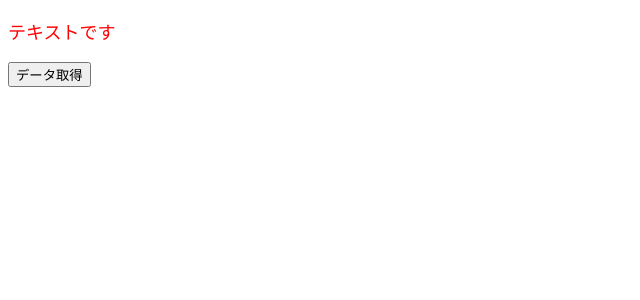
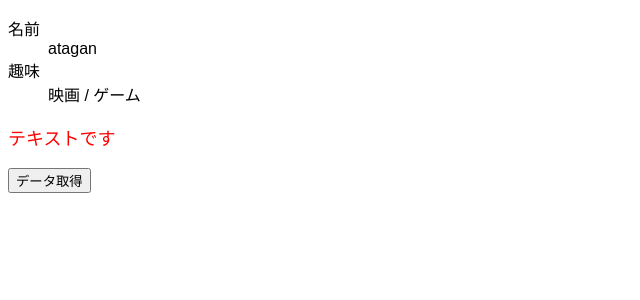
Before and after one commit to atagan-deb/lesson-react-typescript-concretely, a React (Create React App) app: page / in a window 1280 px wide. Shown: the top 300 px of the page, without its empty margins (0-640 px from the left). Built offline with nearby package versions, Linux system fonts and the light colour scheme.

Commit message:
オプショナルチェイニング これはTypeScriptというより、javaScriptなのでは？

```diff
--- a/src/App.tsx
+++ b/src/App.tsx
@@ -3,7 +3,14 @@
 import "./styles.css";
 import { Todo } from "./Todo";
 import { Text } from "./Text";
+import { UserProfile } from "./UserProfile";
 import { TodoType } from "./types/todo";
+import { User } from "./types/user";
+
+const user: User = {
+  name: "atagan",
+  hobbies: ["映画", "ゲーム"]
+};
 
 export default function App() {
   const [todos, setTodos] = useState<Array<TodoType>>([]);
@@ -17,6 +24,7 @@
   };
   return (
     <div className="App">
+      <UserProfile user={user} />
       <Text color="red" fontSize="18px" />
       <button onClick={onClickFetchData}>データ取得</button>
       {todos.map((todo) => (
--- /dev/null
+++ b/src/UserProfile.tsx
@@ -0,0 +1,19 @@
+import { VFC } from "react";
+import { User } from "./types/user";
+
+type Props = {
+  user: User;
+};
+
+export const UserProfile: VFC<Props> = (props) => {
+  const { user } = props;
+  // オプショナルチェイニング：引数が渡されない場合でもundefinedでエラー回避
+  return (
+    <dl>
+      <dt>名前</dt>
+      <dd>{user.name}</dd>
+      <dt>趣味</dt>
+      <dd>{user.hobbies?.join(" / ")}</dd>
+    </dl>
+  );
+};
--- /dev/null
+++ b/src/types/user.ts
@@ -0,0 +1,4 @@
+export type User = {
+  name: string;
+  hobbies?: Array<string>;
+};
```
